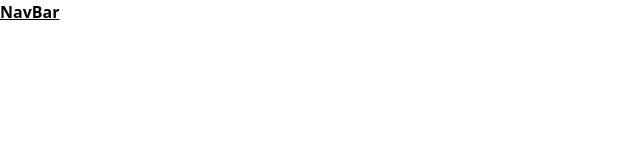
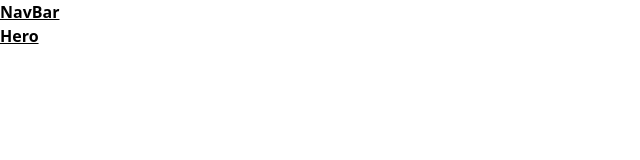
Before and after one commit to VeriArtNEAR/veriart, a React (Vite) app in the folder frontend/: page / in a window 1280 px wide. Shown: the top 160 px of the page, without its empty margins (0-640 px from the left). Built offline with nearby package versions, Linux system fonts and the light colour scheme.

Commit message:
Removed all hero style and restart a new one

```diff
--- a/frontend/src/containers/Hero/Hero.jsx
+++ b/frontend/src/containers/Hero/Hero.jsx
@@ -9,7 +9,7 @@ function Hero() {
     <>
       <div className="hero">
         <NavBar />
-        {/* <h1 className="underline text-black font-bold">Hero</h1> */}
+        <h1 className="underline text-black font-bold">Hero</h1>
       </div>
     </>
   );
```
